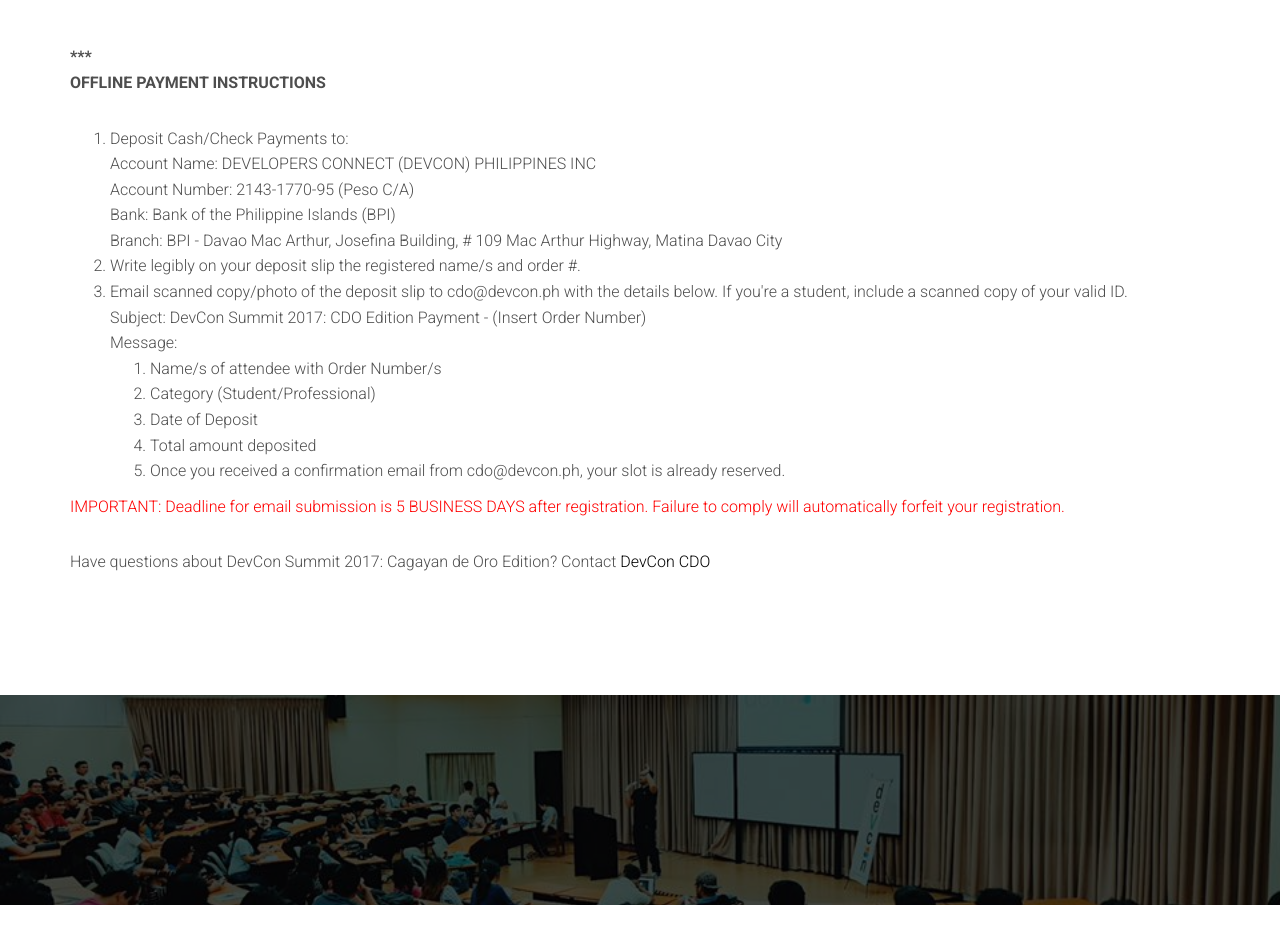
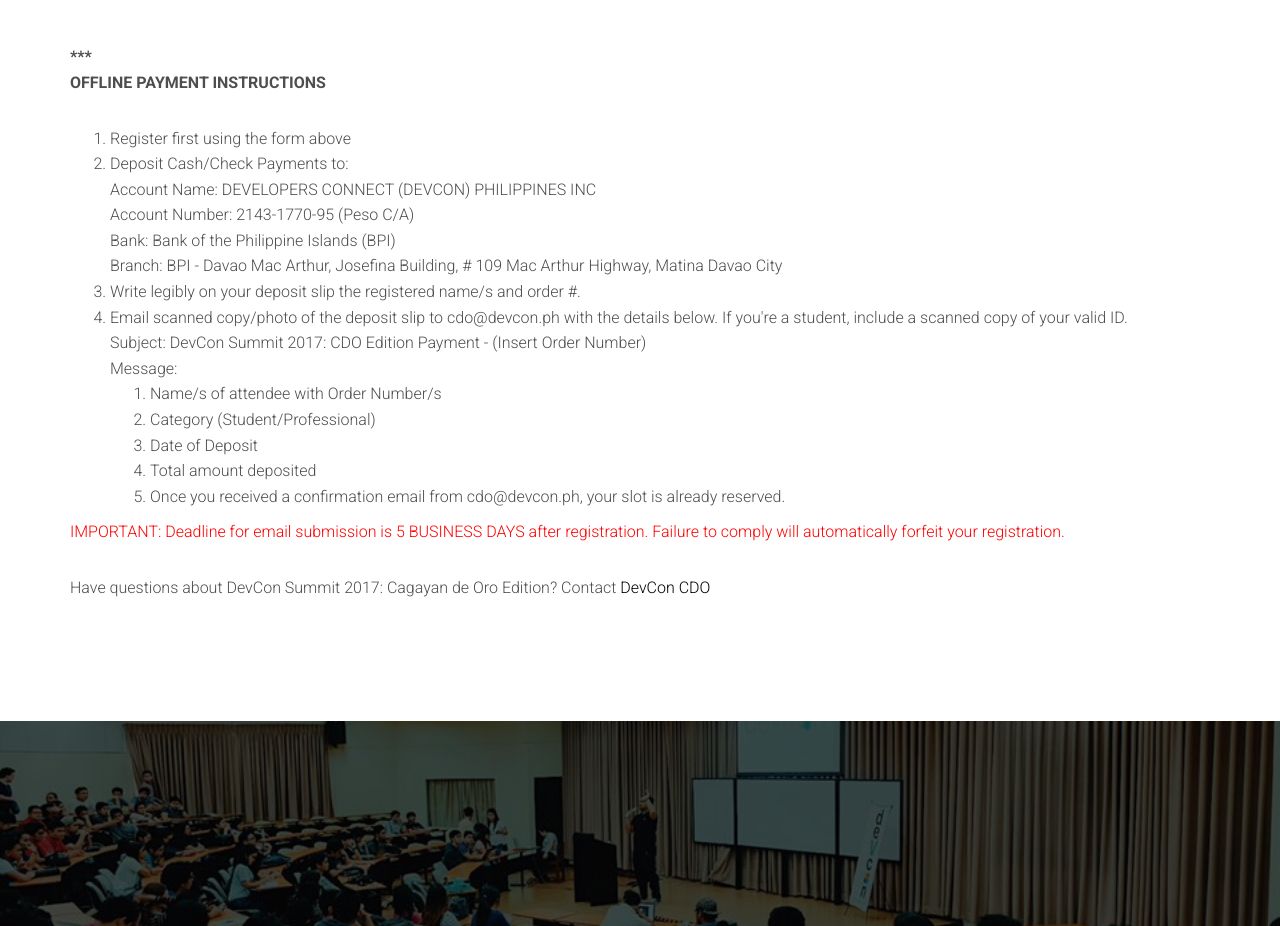
Before and after one commit to cjtagupa/devcon-cdo-summit, a website: page index.html in a window 1280 px wide. Shown: the part 5160-6086 px from the top of the page. Drawn offline with Linux system fonts and the light colour scheme; grey boxes are pictures that could not be loaded; files whose address does not match are found by name.

Commit message:
Update registration detail

```diff
--- a/index.html
+++ b/index.html
@@ -616,6 +616,7 @@
 
                         <p><strong>***<br/>OFFLINE PAYMENT INSTRUCTIONS</strong></p>
                         <ol>
+                            <li>Register first using the form above</li>
                             <li>Deposit Cash/Check Payments to:<br/>
                                 Account Name: DEVELOPERS CONNECT (DEVCON) PHILIPPINES INC<br/>
                                 Account Number: 2143-1770-95 (Peso C/A)<br/>
```
